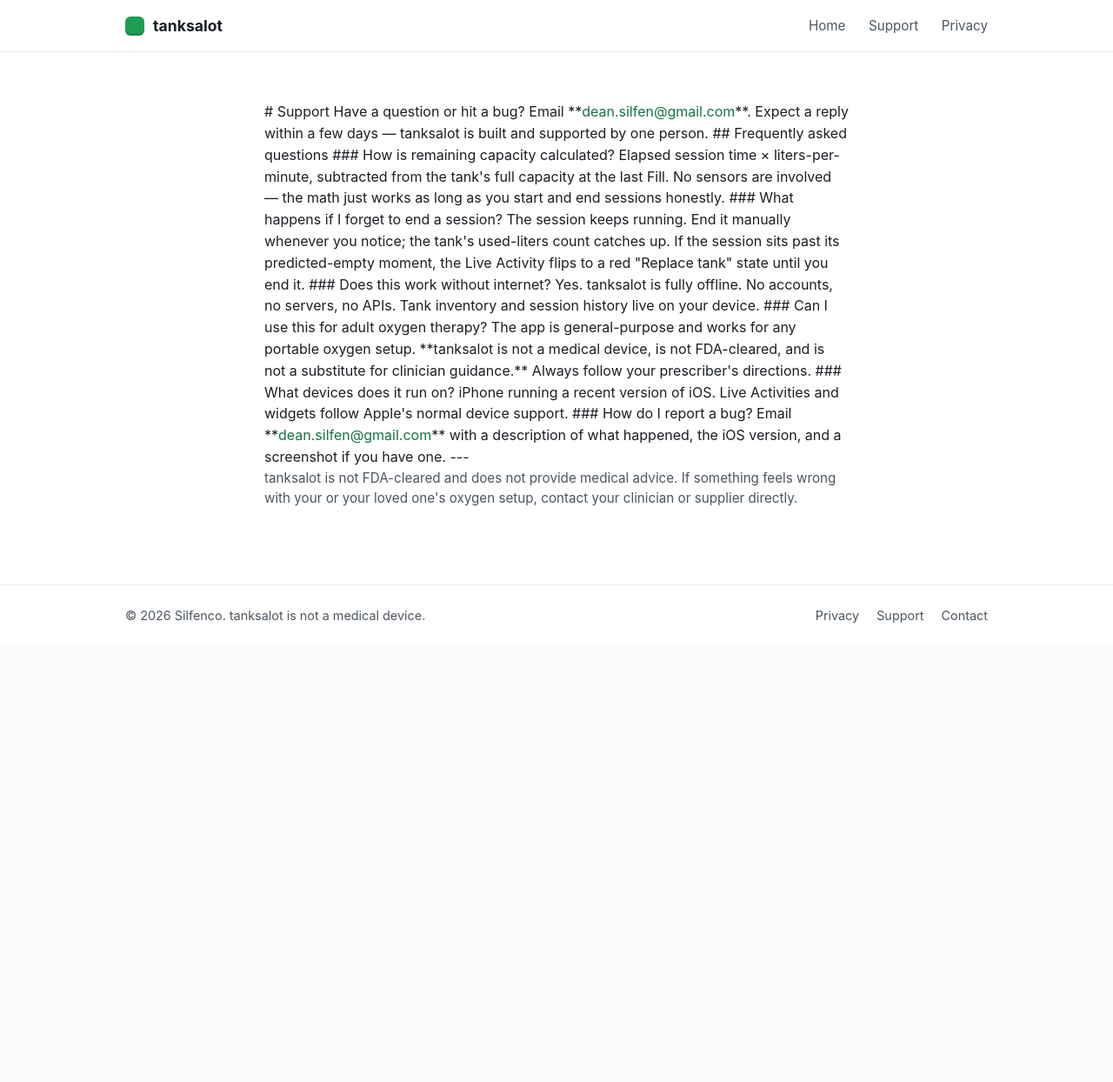
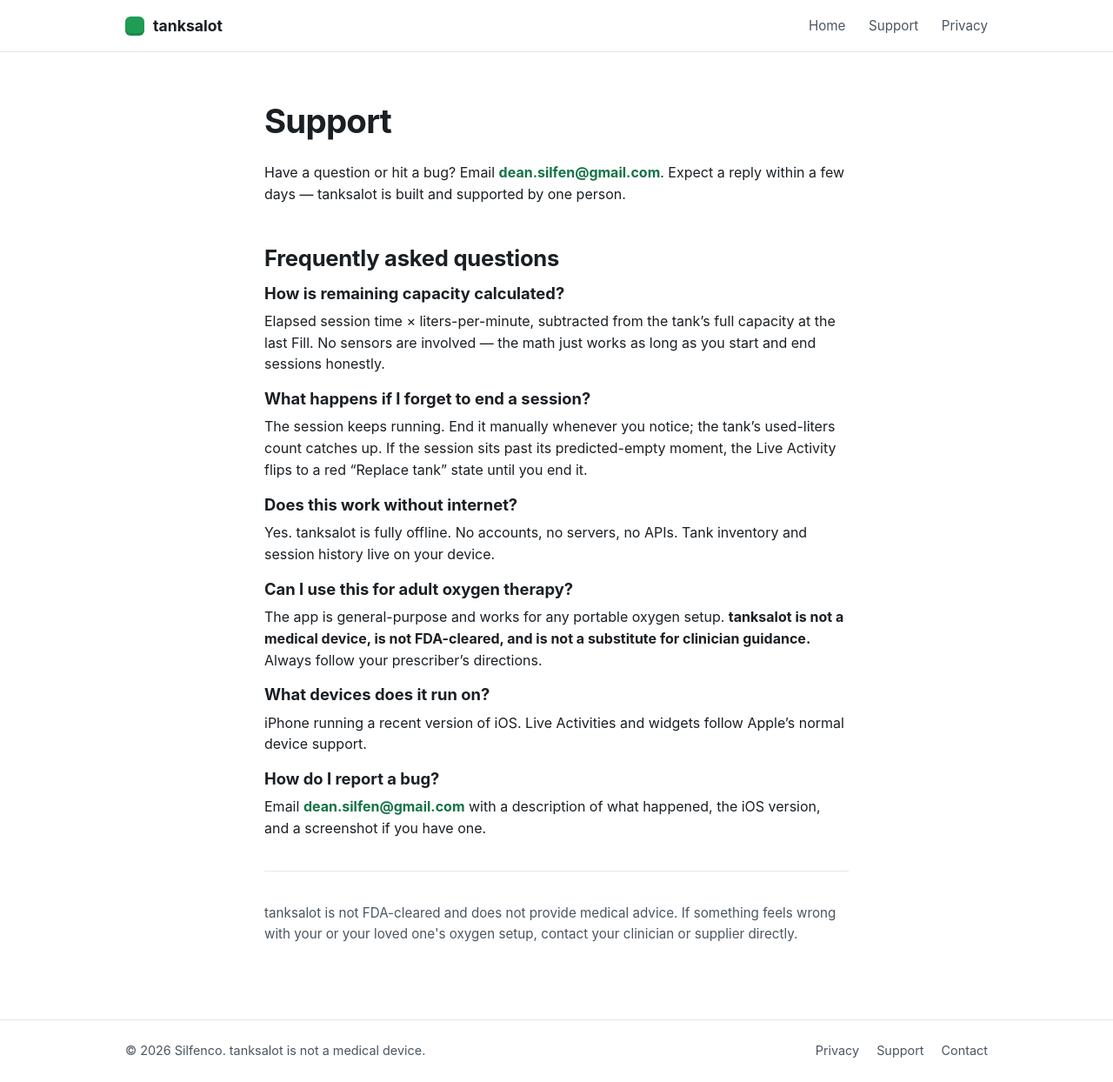
Before and after one commit to djds23/tanksalot.web, a Jekyll site: the page built from support.md, in a window 1280 px wide. Shown: the whole page at 87% size. Built offline with Jekyll 4.4.1, drawn with Linux system fonts in a browser that asks for light colours; before the commit the page ends 900 px from its top, so only the background shows below that.

Commit message:
Render markdown inside page wrapper divs
kramdown skips markdown inside block-level HTML unless the element
has markdown="1". Without it, the body of /support/ and /privacy/
rendered as raw markdown text.

Co-Authored-By: Claude Opus 4.7 <noreply@anthropic.com>

```diff
--- a/support.md
+++ b/support.md
@@ -5,8 +5,8 @@ description: Support and FAQ for the tanksalot iOS app.
 permalink: /support/
 ---
 
-<div class="page">
-<div class="container">
+<div class="page" markdown="1">
+<div class="container" markdown="1">
 
 # Support
 
```
Also changed, not shown: privacy.md (+2 -2 lines).
